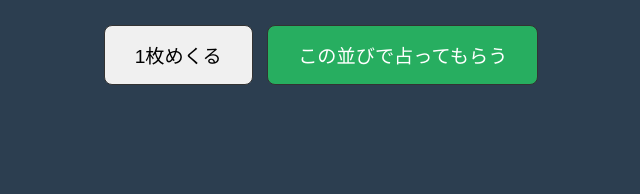
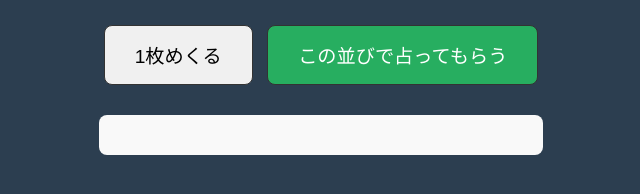
Before and after one commit to onigirikoubou-bit/tarot, a website: page index.html in a window 1280 px wide. Shown: the part 164-358 px from the top of the page, without its empty margins (319-959 px from the left). Drawn offline with Linux system fonts and the light colour scheme.

Commit message:
出力エリア設定

```diff
--- a/script.js
+++ b/script.js
@@ -212,7 +212,12 @@ async function requestAIEvaluation() {
         const data = await response.json();
 
         // 4. 結果を画面に反映
-        resultDiv.innerText = data.result || JSON.stringify(data);
+        if (data && data.message) {
+    // 改行コード（\n）をHTMLの改行タグ（<br>）に変換して表示する
+    resultDiv.innerHTML = data.message.replace(/\n/g, '<br>');
+} else {
+    resultDiv.innerText = "エラー: 正しい形式のデータが受け取れませんでした";
+}
 
     } catch (error) {
         console.error("通信エラー:", error);
--- a/style.css
+++ b/style.css
@@ -49,13 +49,14 @@ button {
 }
 
 /* コンテナ設定 */
+/* style.css に追加 */
 #result {
-    display: flex;
-    flex-wrap: wrap;
-    justify-content: center;
-    gap: 20px;
-    padding-top: 20px; /* 必要最低限の隙間 */
-    margin-top: 30px;
+    max-width: 600px;    /* 最大幅を600pxに制限 */
+    margin: 20px auto;   /* 中央寄せ */
+    padding: 20px;
+    line-height: 1.6;    /* 行間を広げて読みやすく */
+    background: #f9f9f9; /* 薄い背景色で区別 */
+    border-radius: 8px;  /* 角を丸く */
 }
 
 /* 親要素に余裕を持たせる */
```
